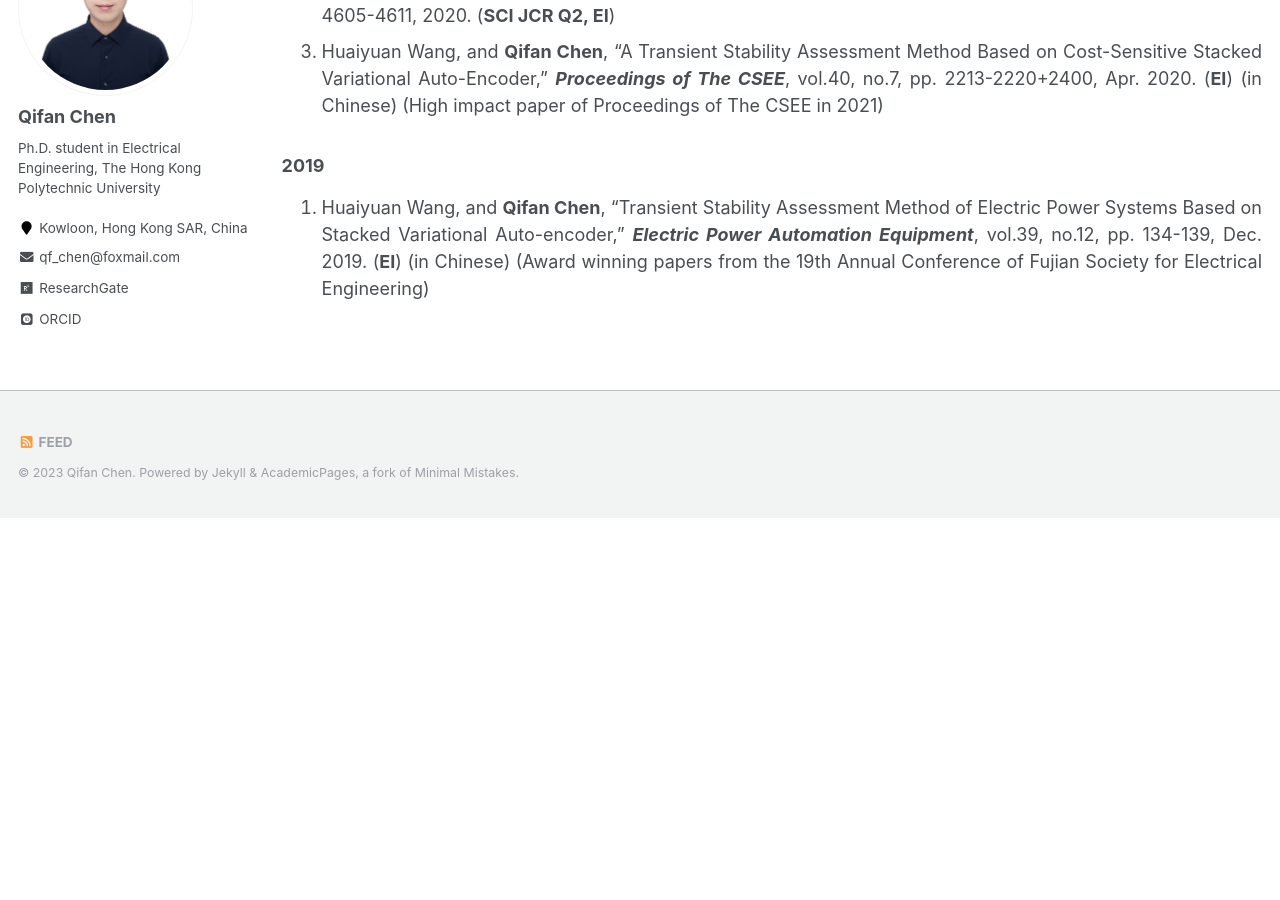
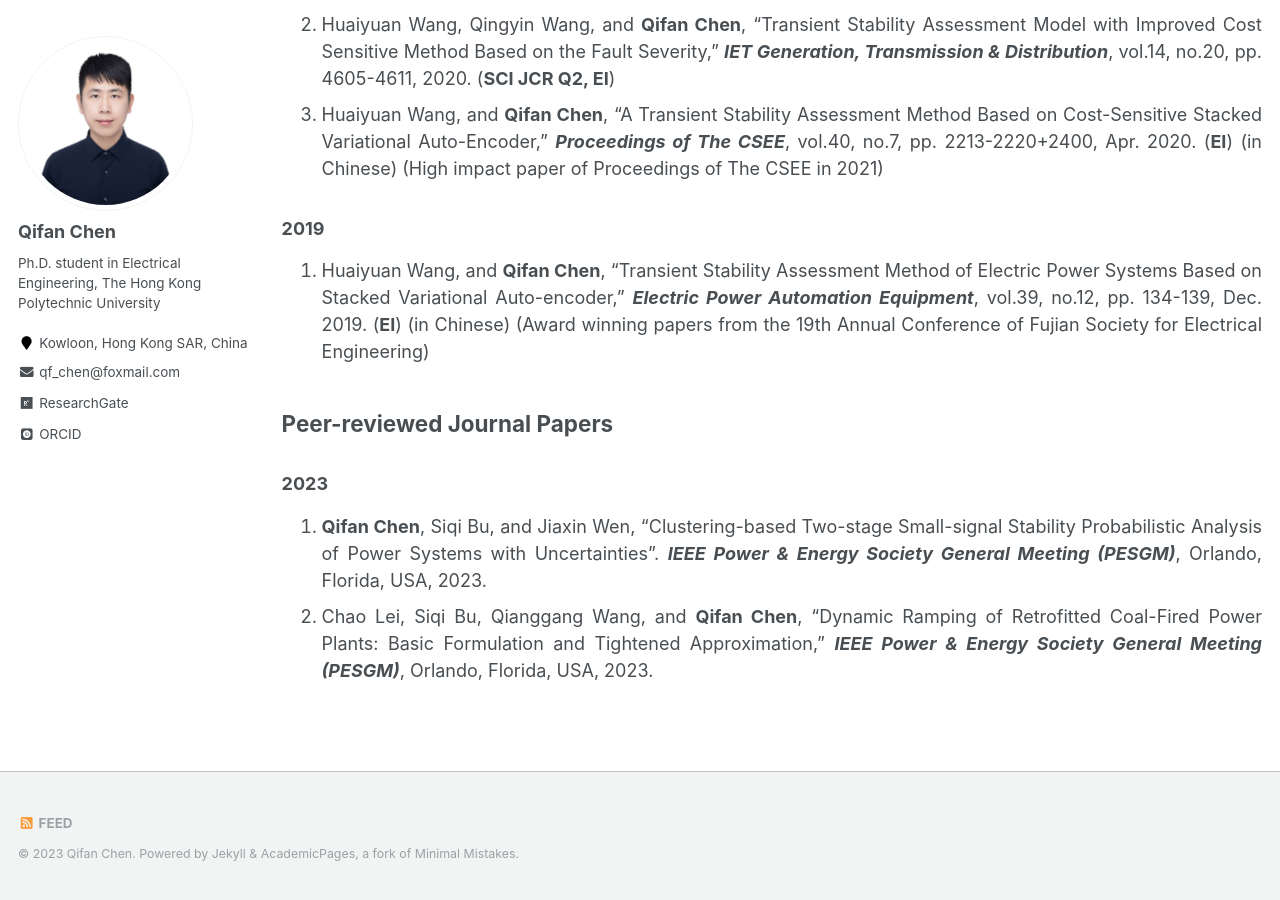
Before and after one commit to ChQf/ChQf.github.io, a Jekyll site: the page built from _pages/publications.md, in a window 1280 px wide and 900 px high, scrolled down 1149 px. Built offline with Jekyll 4.4.1, drawn with Linux system fonts in a browser that asks for light colours; some web fonts are replaced; before the commit the page ends 1667 px from its top, so only the background shows below that; some of the changed text lies outside the part shown.

Commit message:
update20230711

```diff
--- a/_pages/publications.md
+++ b/_pages/publications.md
@@ -8,8 +8,9 @@ author_profile: true
 ## Peer-reviewed Journal Papers
 
 ### 2023
-1. **Qifan Chen**, Nan Lin, Siqi Bu, Huaiyuan Wang, and Baohui Zhang, "Interpretable Time-adaptive Transient Stability Assessment Based on Dual-stage Attention Mechanism," ***IEEE Transactions on Power Systems***, vol.38, no.3, 2023. (**SCI JCR Q1, EI**)<br>
-1. Chao Lei, Siqi Bu, **Qifan Chen**, Qianggang Wang, and Yuan Chi, “Look-ahead Rolling Economic Dispatch Method of Bundled Wind-Thermal Generation System Considering Retrofitted Ramping Rates and Flexible Load Transfer Strategy,” ***IEEE Transactions on Power Systems***, 2022. (**SCI JCR Q1, EI**) (Early Access)<br>
+1. Chao Lei, Siqi Bu, **Qifan Chen**, Jun Zhong, and Qianggang Wang, “Distribution Network Reconfiguration: A Disjunctive Convex Hull Approach,” ***IEEE Transactions on Power Systems***, 2023. (**SCI JCR Q1, EI**)(Accepted)<br>
+2. **Qifan Chen**, Nan Lin, Siqi Bu, Huaiyuan Wang, and Baohui Zhang, "Interpretable Time-adaptive Transient Stability Assessment Based on Dual-stage Attention Mechanism," ***IEEE Transactions on Power Systems***, vol.38, no.3, pp. 2776-2790, 2023. (**SCI JCR Q1, EI**)<br>
+1. Chao Lei, Siqi Bu, **Qifan Chen**, Qianggang Wang, and Yuan Chi, “Look-ahead Rolling Economic Dispatch Method of Bundled Wind-Thermal Generation System Considering Retrofitted Ramping Rates and Flexible Load Transfer Strategy,” ***IEEE Transactions on Power Systems***, 2023. (**SCI JCR Q1, EI**) (Early Access)<br>
 {: .text-justify}
 
 ### 2022
@@ -31,3 +32,9 @@ author_profile: true
 ### 2019
 1. Huaiyuan Wang, and **Qifan Chen**, "Transient Stability Assessment Method of Electric Power Systems Based on Stacked Variational Auto-encoder," ***Electric Power Automation Equipment***, vol.39, no.12, pp. 134-139, Dec. 2019. (**EI**) (in Chinese) (Award winning papers from the 19th Annual Conference of Fujian Society for Electrical Engineering)
 {: .text-justify}
+
+## Peer-reviewed Journal Papers
+### 2023
+1. **Qifan Chen**, Siqi Bu, and Jiaxin Wen, “Clustering-based Two-stage Small-signal Stability Probabilistic Analysis of Power Systems with Uncertainties”. ***IEEE Power & Energy Society General Meeting (PESGM)***, Orlando, Florida, USA, 2023.<br>
+2. Chao Lei, Siqi Bu, Qianggang Wang, and **Qifan Chen**, “Dynamic Ramping of Retrofitted Coal-Fired Power Plants: Basic Formulation and Tightened Approximation,” ***IEEE Power & Energy Society General Meeting (PESGM)***, Orlando, Florida, USA, 2023.<br>
+{: .text-justify}
```
Also changed, not shown: _pages/about.md (+3 -2 lines).
